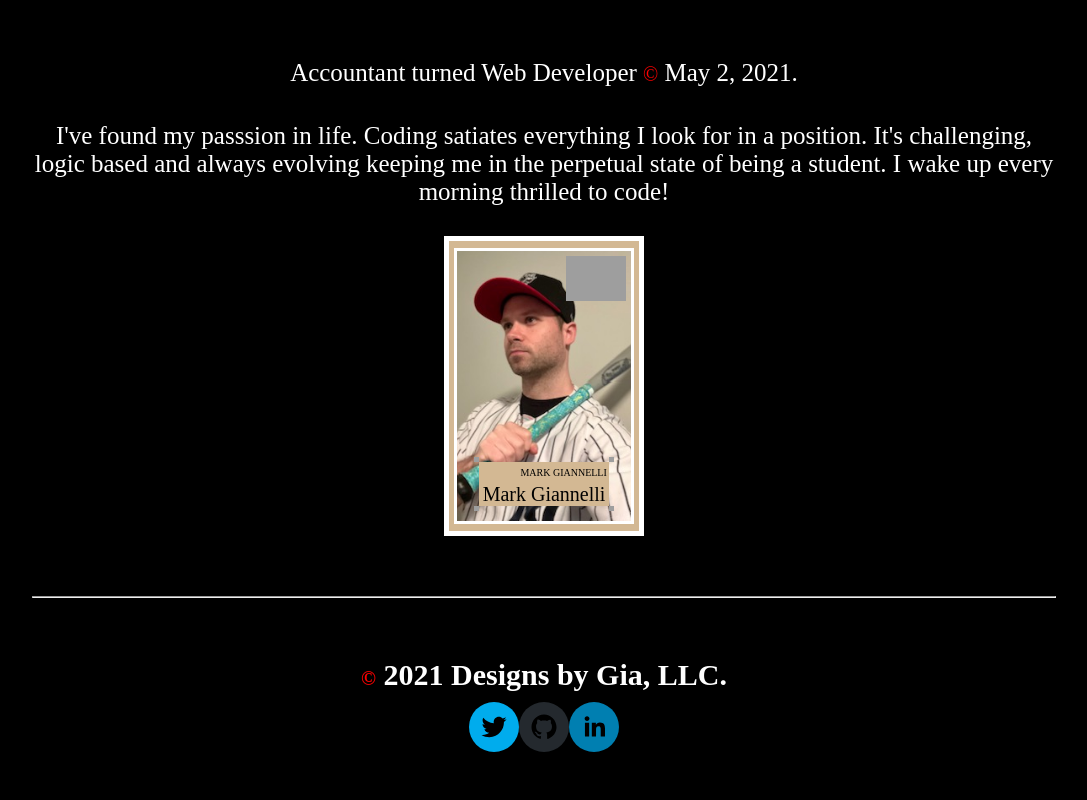
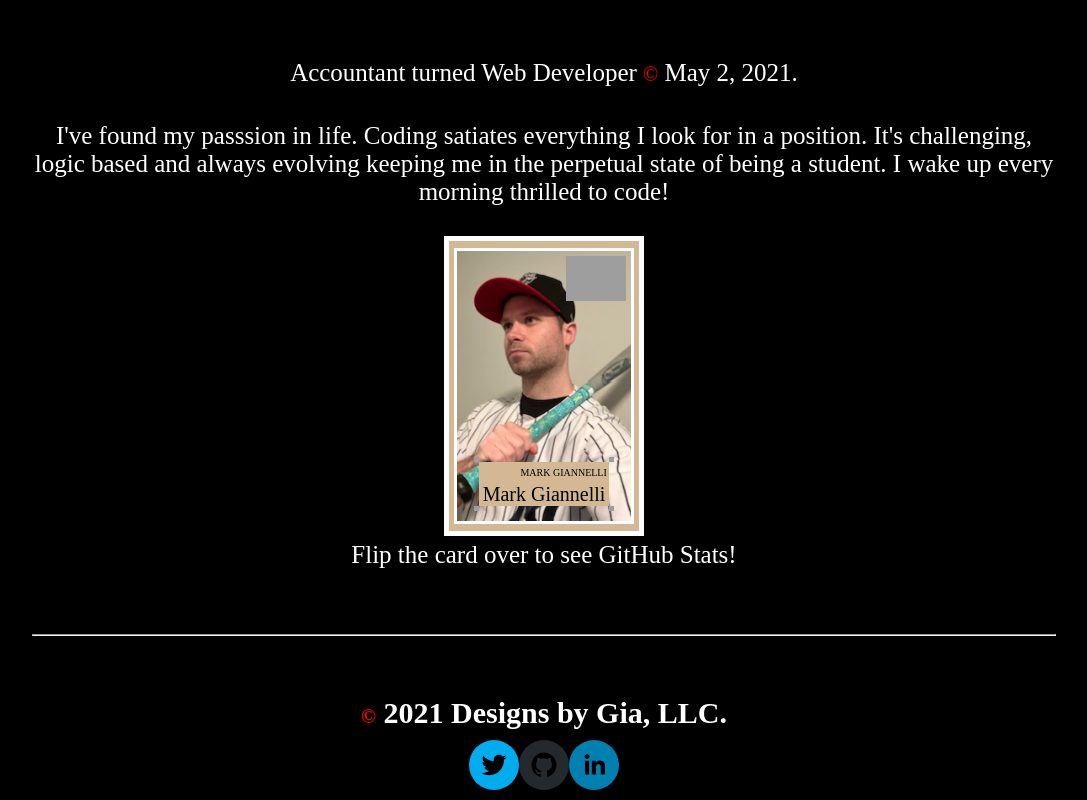
Before and after one commit to mjgiannelli/challenge-20-react-portfolio, a React (Create React App) app: page / in a window 1280 px wide. Shown: the part 480-1280 px from the top of the page, without its empty margins (96-1183 px from the left). Before the commit the page ends 1242 px from the top, so only its background shows below. Built offline with nearby package versions, Linux system fonts and the light colour scheme; grey boxes are pictures that could not be loaded.

Commit message:
add message to flip card over for stats

```diff
--- a/src/components/About/index.js
+++ b/src/components/About/index.js
@@ -33,6 +33,9 @@ function AboutMe() {
           <BaseballCardBack handleClick={handleClick}>
           </BaseballCardBack>
         </ReactCardFlip>
+        <p className="col-10">
+          Flip the card over to see GitHub Stats!
+        </p>
       </div>
     </article>
 
```
